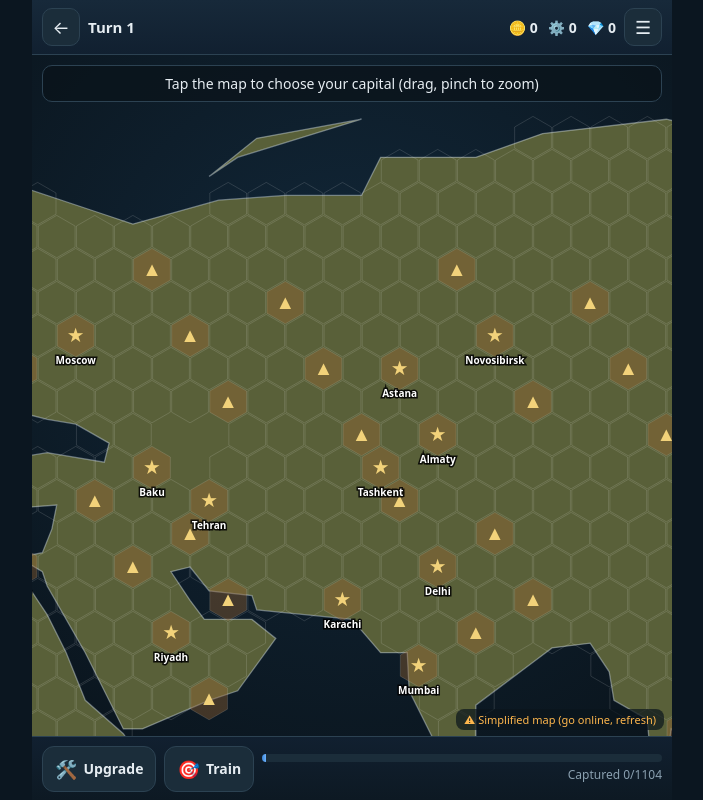
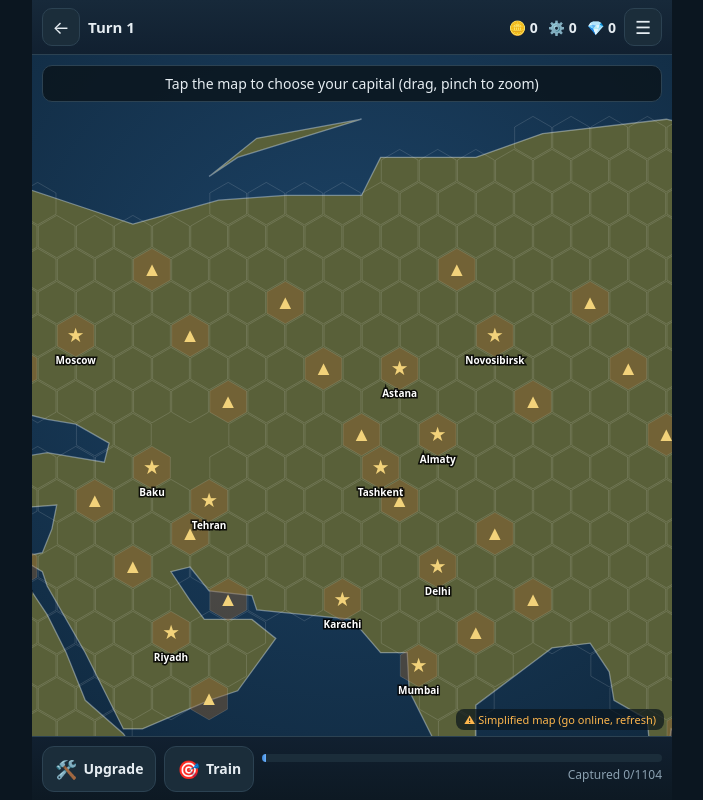
Before and after one commit to kabdollabiaken-hash/Kaz-sudoku, a plain HTML site: page war.html in a window 1280 px wide. Shown: the whole page, without its empty margins (288-991 px from the left). Drawn offline with Linux system fonts and the light colour scheme; no server answers.

Commit message:
Update war.css

```diff
--- a/war.css
+++ b/war.css
@@ -12,7 +12,7 @@ button { font: inherit; color: inherit; cursor: pointer; }
 .res { flex: 1; display: flex; justify-content: flex-end; gap: 10px; font-size: 14px; font-variant-numeric: tabular-nums; }
 .res b { font-weight: 800; }
 
-#mapwrap { flex: 1; position: relative; min-height: 0; background: radial-gradient(circle at 50% 40%, #12283a, #0a141c); }
+#mapwrap { flex: 1; position: relative; min-height: 0; background: radial-gradient(circle at 50% 40%, #1d4468, #10293f); }
 #map { width: 100%; height: 100%; display: block; touch-action: none; }
 .hintbar { position: absolute; left: 10px; right: 10px; top: 10px; padding: 8px 12px; border-radius: 10px; background: rgba(10, 20, 28, .82); border: 1px solid var(--line); font-size: 14px; text-align: center; pointer-events: none; }
 .hintbar:empty { display: none; }
```
